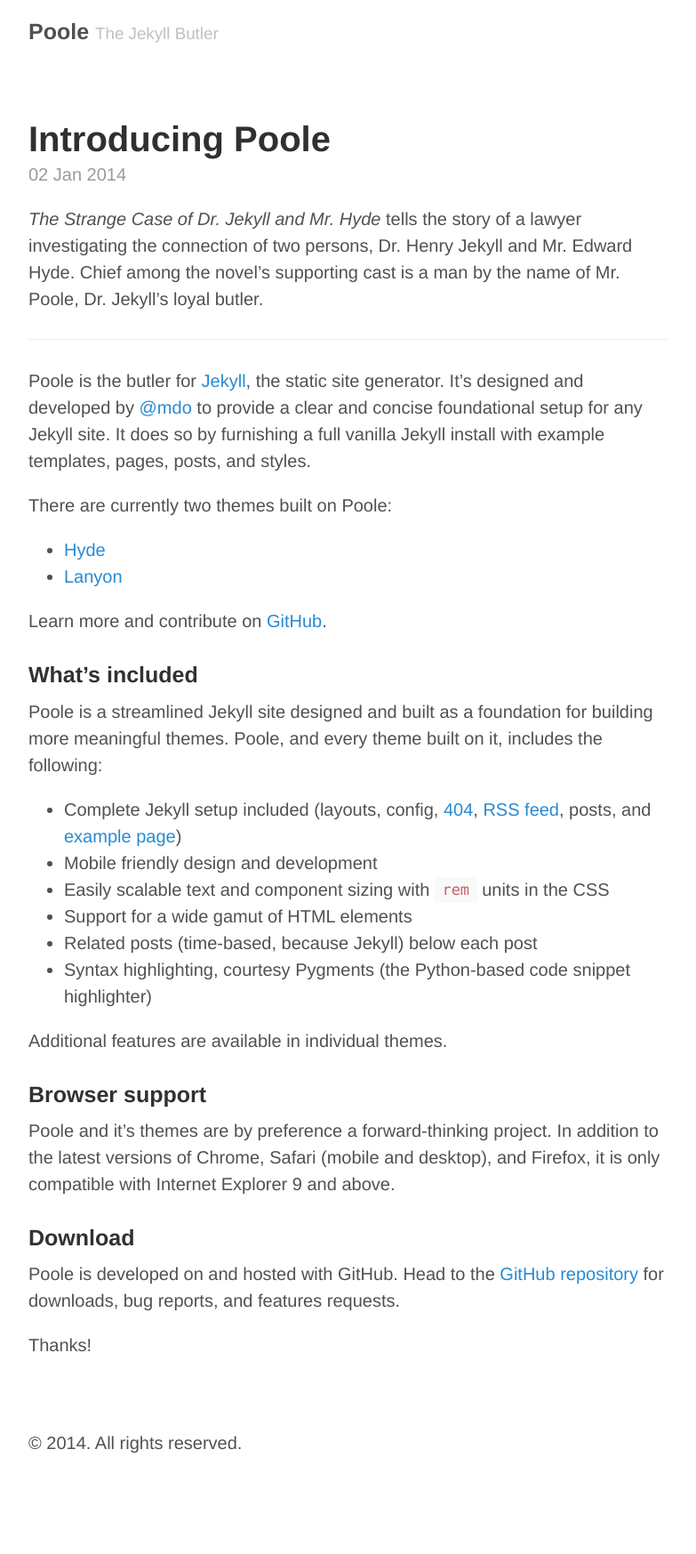
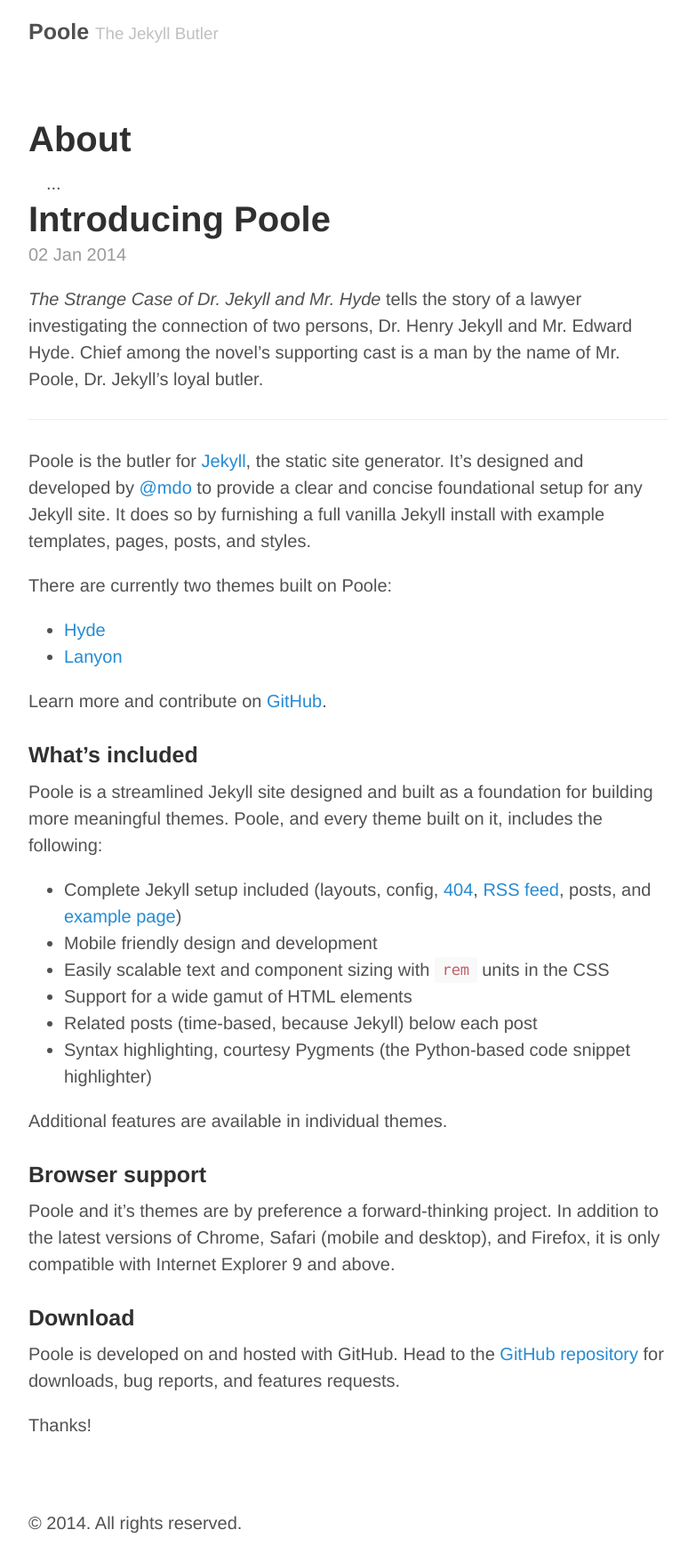
Before and after one commit to kangwang1988/kangwang1988.github.io, a Jekyll site: the page built from index.html, in a window 1280 px wide. Shown: the whole page at 89% size, without its empty margins (248-1031 px from the left). Built offline with Jekyll 4.4.1, drawn with Linux system fonts in a browser that asks for light colours; Markdown is read by kramdown in place of the engine named in the settings; the list of posts is cut into pages by our own code; before the commit the page ends 1657 px from its top, so only the background shows below that.

Commit message:
Update index.html

```diff
--- a/index.html
+++ b/index.html
@@ -1,7 +1,14 @@
 ---
-layout: default
-title: Home
+layout: page
+title: About
 ---
+
+<!-- Default sidebar -->
+<div class="sidebar">
+  <div class="container sidebar-sticky">
+    ...
+  </div>
+</div>
 
 <div class="posts">
   {% for post in paginator.posts %}
```
